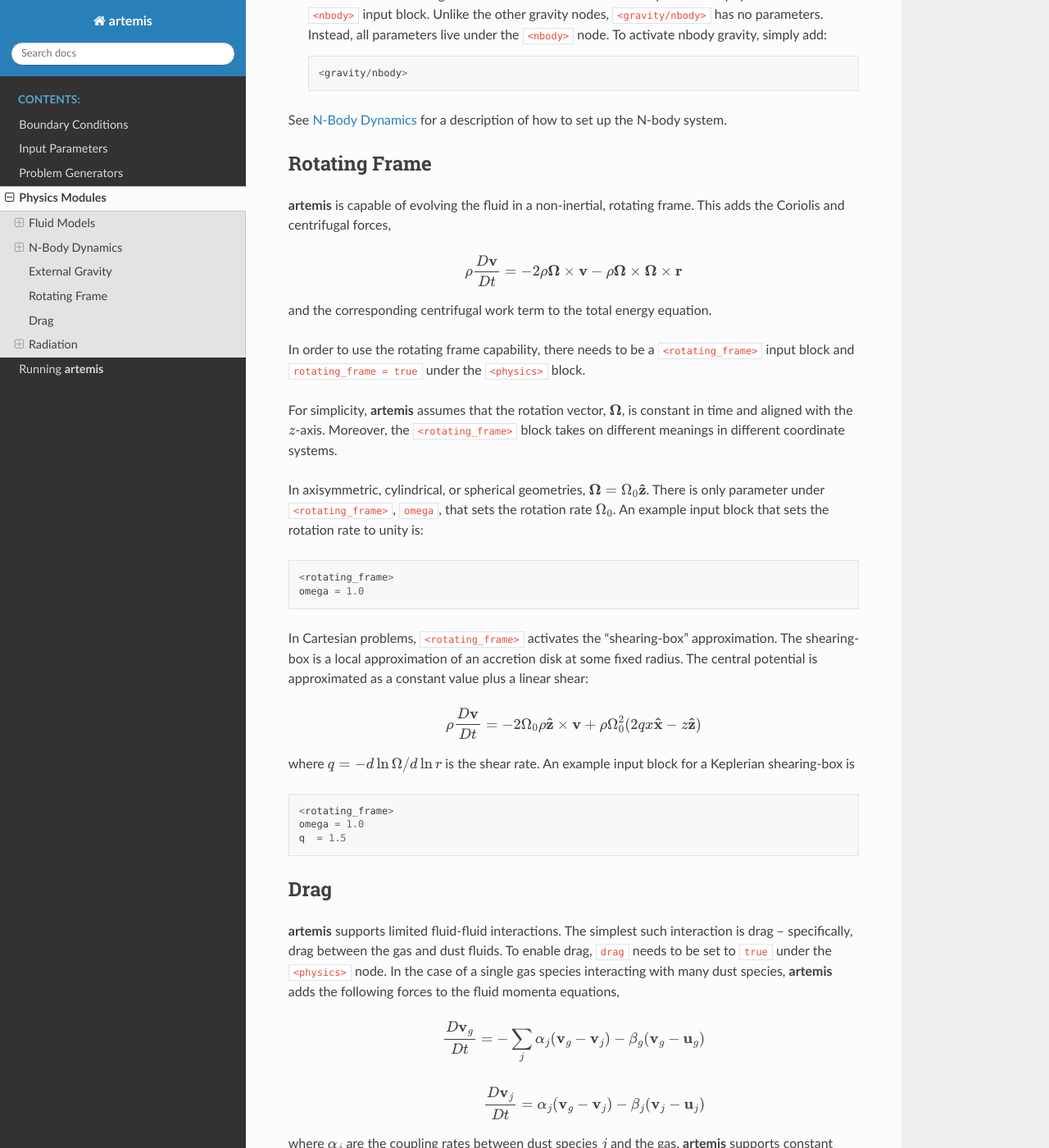
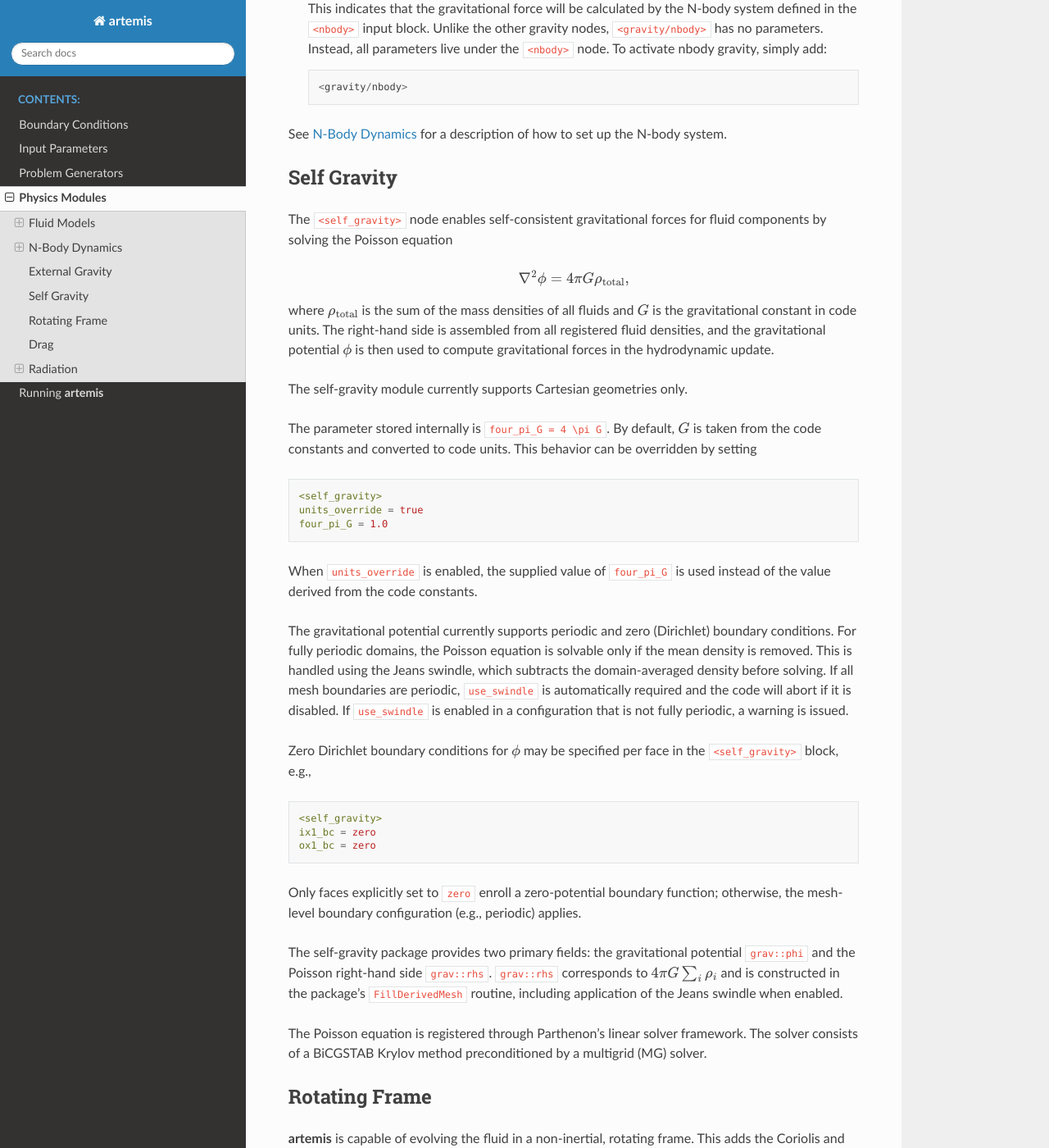
Before and after one commit to lanl/artemis, a Sphinx documentation site: the page built from doc/src/physics.rst, in a window 1280 px wide and 1400 px high, scrolled down 14878 px. Shown: the whole window at 82% size. Built offline with Sphinx 7.4.7 and the Read the Docs theme 3.1.0, drawn with Linux system fonts in a browser that asks for light colours.

Commit message:
Add documentation

```diff
--- a/doc/src/physics.rst
+++ b/doc/src/physics.rst
@@ -10,7 +10,7 @@
 .. license in this material to reproduce, prepare derivative works, distribute copies to
 .. the public, perform publicly and display publicly, and to permit others to do so.
 .. =======================================================================================
-
+.. This file was created in part or in whole by one of OpenAI's generative AI models
 .. _physics:
 
 Physics Modules
@@ -28,6 +28,7 @@ In general, to activate a physics capability, it must be set in the ``<physics>`
    conduction = false
    cooling = false
    gravity = false
+   self_gravity = false
    nbody = false
    rotating_frame = false
    radiation = false
@@ -750,6 +751,46 @@ Available options are:
 
 See `N-Body Dynamics`_ for a description of how to set up the N-body system.
 
+Self Gravity
+------------
+
+The ``<self_gravity>`` node enables self-consistent gravitational forces for fluid components by solving the Poisson equation
+
+.. math::
+
+   \nabla^2 \phi = 4 \pi G \rho_{\mathrm{total}},
+
+where :math:`\rho_{\mathrm{total}}` is the sum of the mass densities of all fluids and :math:`G` is the gravitational constant in code units. The right-hand side is assembled from all registered fluid densities, and the gravitational potential :math:`\phi` is then used to compute gravitational forces in the hydrodynamic update.
+
+The self-gravity module currently supports Cartesian geometries only.
+
+The parameter stored internally is ``four_pi_G = 4 \pi G``. By default, :math:`G` is taken from the code constants and converted to code units. This behavior can be overridden by setting
+
+.. code-block:: ini
+
+   <self_gravity>
+   units_override = true
+   four_pi_G = 1.0
+
+When ``units_override`` is enabled, the supplied value of ``four_pi_G`` is used instead of the value derived from the code constants.
+
+The gravitational potential currently supports periodic and zero (Dirichlet) boundary conditions. For fully periodic domains, the Poisson equation is solvable only if the mean density is removed. This is handled using the Jeans swindle, which subtracts the domain-averaged density before solving. If all mesh boundaries are periodic, ``use_swindle`` is automatically required and the code will abort if it is disabled. If ``use_swindle`` is enabled in a configuration that is not fully periodic, a warning is issued.
+
+Zero Dirichlet boundary conditions for :math:`\phi` may be specified per face in the ``<self_gravity>`` block, e.g.,
+
+.. code-block:: ini
+
+   <self_gravity>
+   ix1_bc = zero
+   ox1_bc = zero
+
+Only faces explicitly set to ``zero`` enroll a zero-potential boundary function; otherwise, the mesh-level boundary configuration (e.g., periodic) applies.
+
+The self-gravity package provides two primary fields: the gravitational potential ``grav::phi`` and the Poisson right-hand side ``grav::rhs``.  ``grav::rhs`` corresponds to :math:`4 \pi G \sum_i \rho_i` and is constructed in the package’s ``FillDerivedMesh`` routine, including application of the Jeans swindle when enabled.
+
+The Poisson equation is registered through Parthenon’s linear solver framework. The solver consists of a BiCGSTAB Krylov method preconditioned by a multigrid (MG) solver.
+
+
 Rotating Frame
 --------------
 
```
